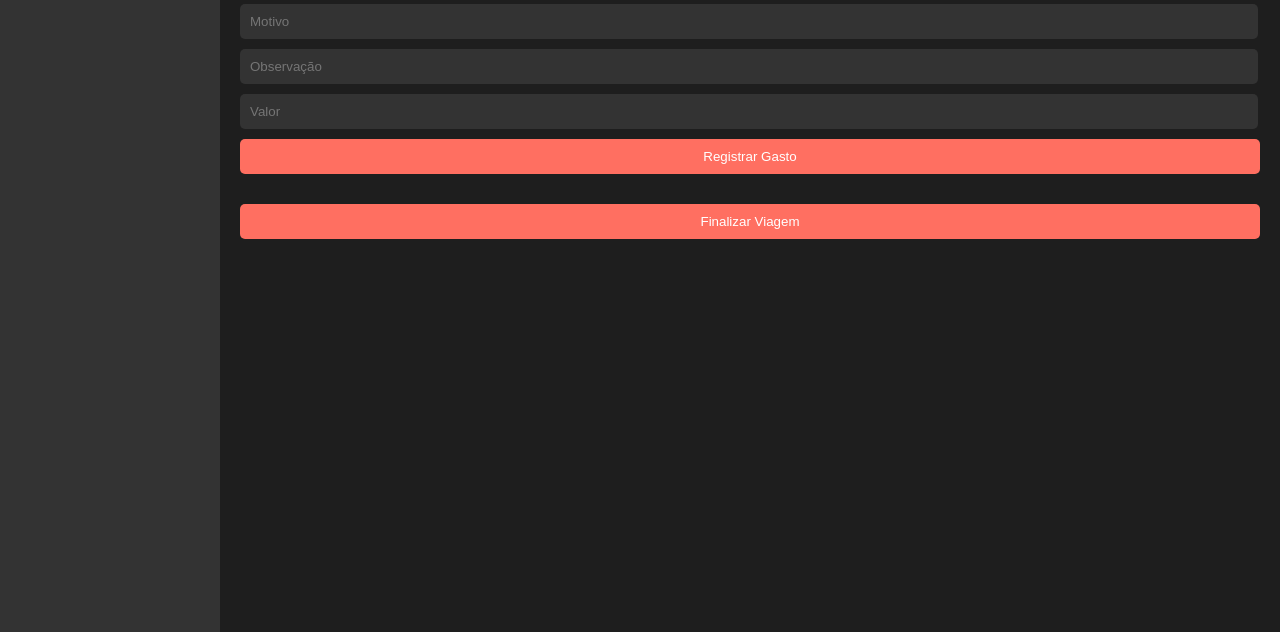
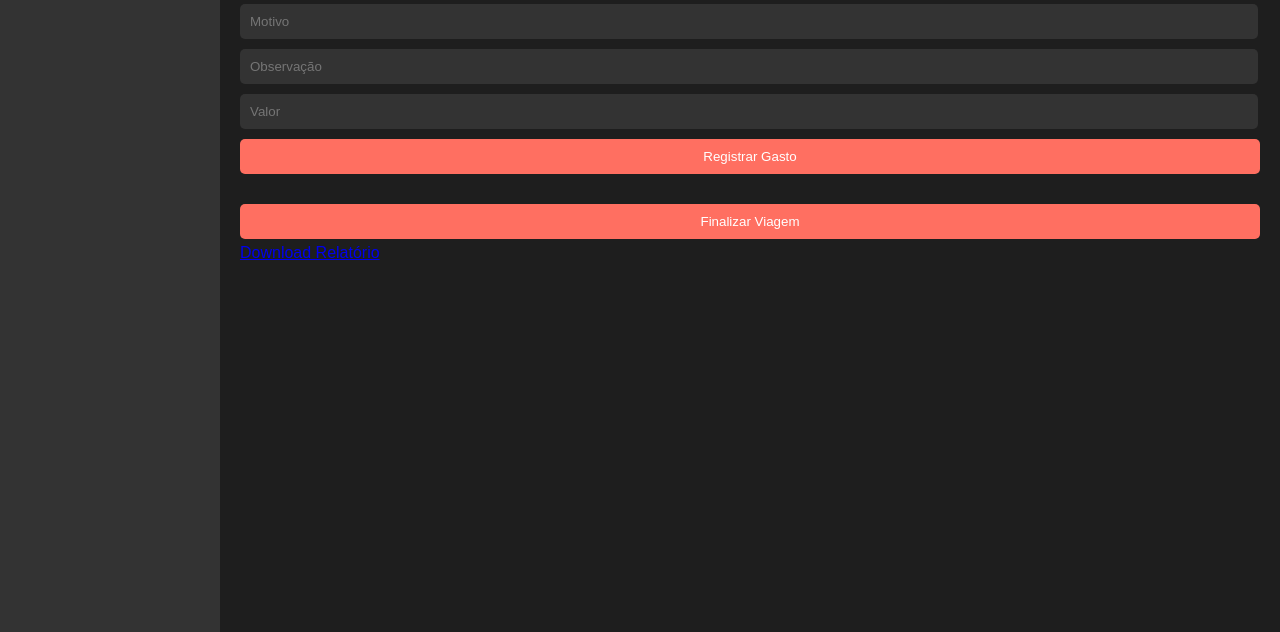
Before and after one commit to DuJao22/Gerenciamento-viajem-, a Flask app: template templates/dashboard.html in a window 1280 px wide. Shown: the part 188-820 px from the top of the page. Run offline with Flask 3, Linux system fonts and the light colour scheme; the template is opened without the code that fills it: most values are stand-ins (such as "Sample title", 1, 10 or a date in 2020).

Commit message:
Update dashboard.html

```diff
--- a/templates/dashboard.html
+++ b/templates/dashboard.html
@@ -111,10 +111,11 @@
         <form method="POST" action="/finalizar_viagem/{{ viagem[0] }}">
             <button type="submit" name="finalizar">Finalizar Viagem</button>
         </form>
+        <a href="{{ url_for('download_report', viagem_id=viagem[0]) }}" style="display: {% if viagem[5] %}block{% else %}none{% endif %};">Download Relatório</a>
         {% else %}
         <h2>Bem-vindo ao seu Dashboard!</h2>
         <p>Atualmente, você não possui viagens em andamento.</p>
         {% endif %}
     </div>
 </body>
-</html>
+                             </html>
```
